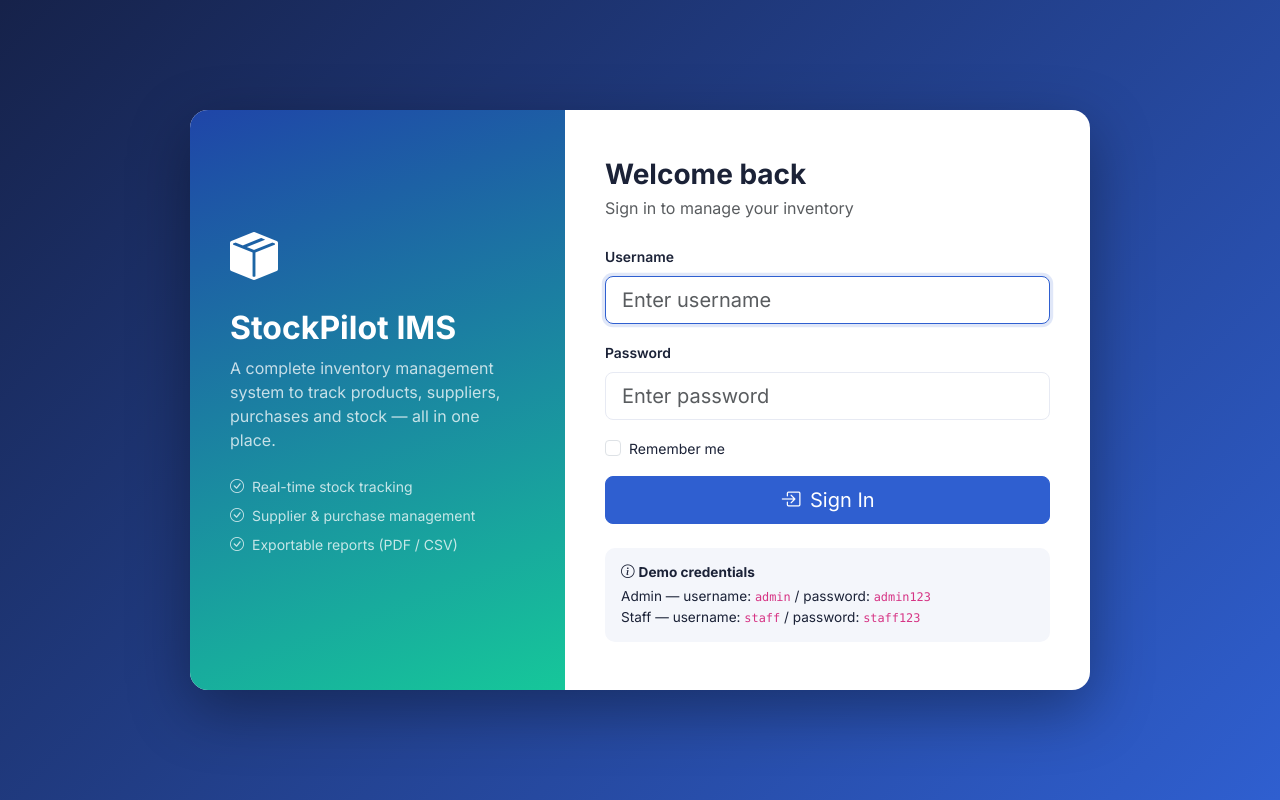
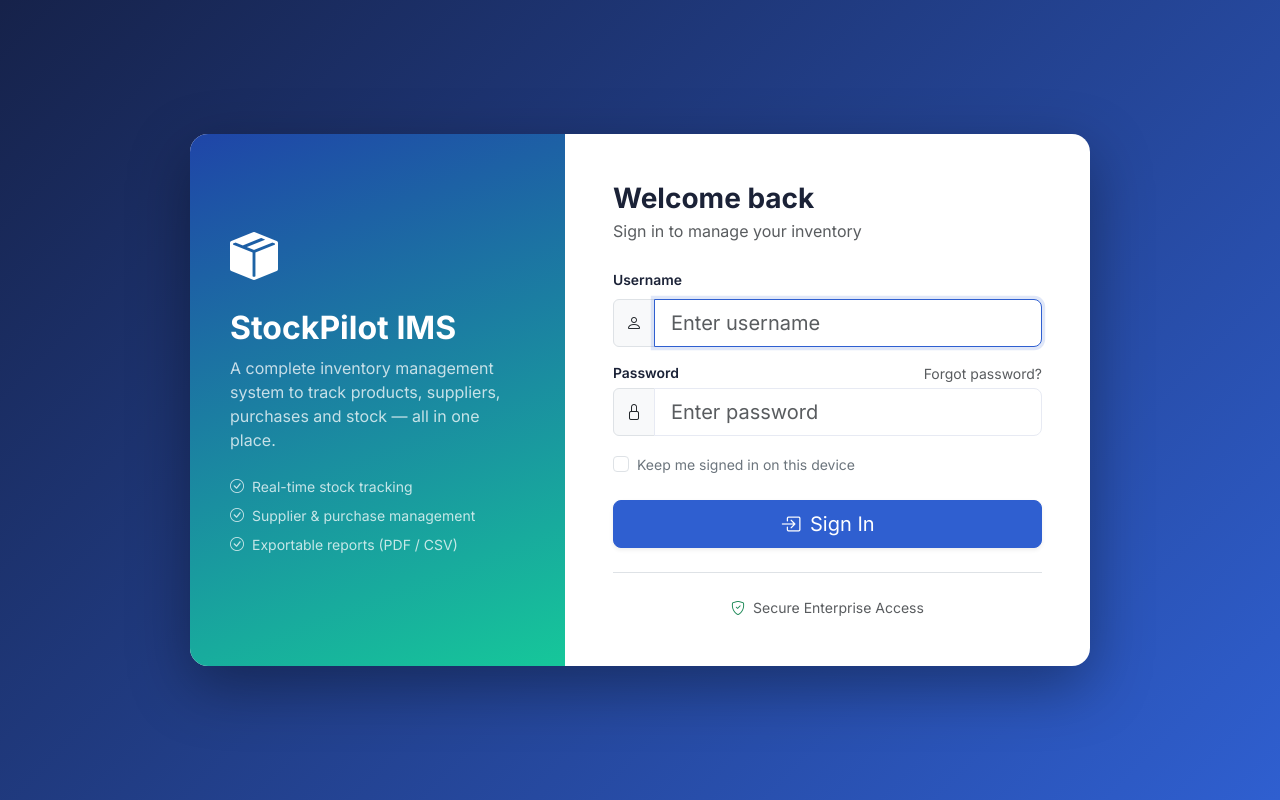
Before and after one commit to harshalmus/Inventory-management-system, a Flask app: page /login in a window 1280 px wide. Run offline with Flask 3, Linux system fonts and the light colour scheme; some libraries are stand-ins or nearby versions.

Commit message:
Refactor login form layout and styling

```diff
--- a/templates/login.html
+++ b/templates/login.html
@@ -13,11 +13,11 @@
         <li class="mb-2"><i class="bi bi-check-circle me-2"></i>Exportable reports (PDF / CSV)</li>
       </ul>
     </div>
-    <div class="col-md-7 auth-form-side">
+    <div class="col-md-7 auth-form-side d-flex flex-column justify-content-between p-4 p-lg-5">
+      <div>
         <h3 class="fw-bold mb-1">Welcome back</h3>
         <p class="text-muted mb-4">Sign in to manage your inventory</p>
 
-      <!-- Flash messages shown here since header/sidebar aren't rendered pre-login -->
         {% with messages = get_flashed_messages(with_categories=true) %}
           {% if messages %}
             {% for category, message in messages %}
@@ -29,28 +29,39 @@
         <form method="POST" action="{{ url_for('main.login') }}" class="needs-validation" novalidate>
           {{ form.hidden_tag() }}
           <div class="mb-3">
-          <label class="form-label">Username</label>
+            <label class="form-label fw-semibold">Username</label>
+            <div class="input-group">
+              <span class="input-group-text bg-light"><i class="bi bi-person"></i></span>
               {{ form.username(class="form-control form-control-lg", placeholder="Enter username", autofocus=true) }}
+            </div>
             {% for error in form.username.errors %}<div class="text-danger small mt-1">{{ error }}</div>{% endfor %}
           </div>
           <div class="mb-3">
-          <label class="form-label">Password</label>
+            <div class="d-flex justify-content-between align-items-center">
+              <label class="form-label fw-semibold mb-0">Password</label>
+              <a href="#" class="text-decoration-none small text-muted">Forgot password?</a>
+            </div>
+            <div class="input-group mt-1">
+              <span class="input-group-text bg-light"><i class="bi bi-lock"></i></span>
               {{ form.password(class="form-control form-control-lg", placeholder="Enter password") }}
+            </div>
             {% for error in form.password.errors %}<div class="text-danger small mt-1">{{ error }}</div>{% endfor %}
           </div>
-        <div class="form-check mb-3">
+          <div class="form-check mb-4">
             {{ form.remember(class="form-check-input") }}
-          <label class="form-check-label small">Remember me</label>
+            <label class="form-check-label small text-secondary">Keep me signed in on this device</label>
           </div>
-        <button type="submit" class="btn btn-primary btn-lg w-100">
+          <button type="submit" class="btn btn-primary btn-lg w-100 shadow-sm">
             <i class="bi bi-box-arrow-in-right me-1"></i> Sign In
           </button>
         </form>
+      </div>
 
-      <div class="demo-creds mt-4">
-        <strong class="d-block mb-1"><i class="bi bi-info-circle me-1"></i>Demo credentials</strong>
-        Admin &mdash; username: <code>admin</code> / password: <code>admin123</code><br>
-        Staff &mdash; username: <code>staff</code> / password: <code>staff123</code>
+      <div class="pt-4 mt-4 border-top text-center text-muted small">
+        <div class="d-flex align-items-center justify-content-center gap-2">
+          <i class="bi bi-shield-check text-success"></i>
+          <span>Secure Enterprise Access</span>
+        </div>
       </div>
     </div>
   </div>
```
Lines whose indentation alone changed are shown as unchanged.
